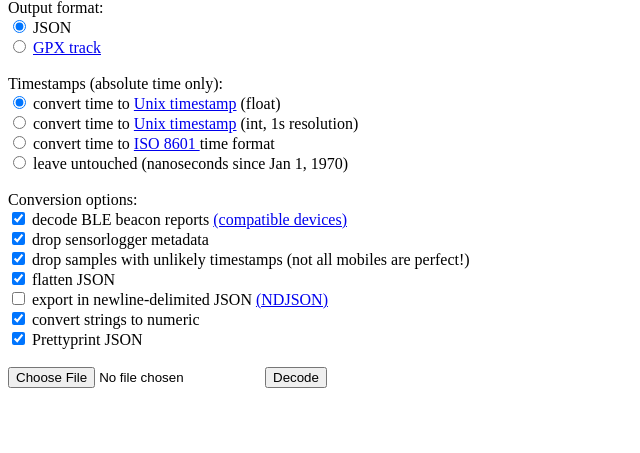
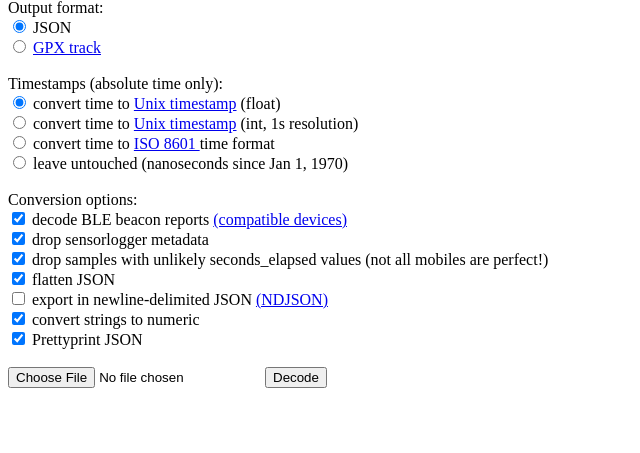
Before and after one commit to mhaberler/sensorlogger-utils, a Flask app: page /sensorlogger in a window 1280 px wide. Shown: the part 68-521 px from the top of the page, without its empty margins (0-640 px from the left). Run offline with Flask 3, Linux system fonts and the light colour scheme.

Commit message:
fix text

```diff
--- a/online-decoder/templates/sensorlogger.html
+++ b/online-decoder/templates/sensorlogger.html
@@ -30,7 +30,7 @@
         Conversion options:<br>
         <input type="checkbox" name="options" value="decode_ble" checked> decode BLE beacon reports <a href="https://decoder.theengs.io/devices/devices.html">(compatible devices)</a>  <br>
         <input type="checkbox" name="options" value="drop_metadata" checked> drop sensorlogger metadata<br>
-        <input type="checkbox" name="options" value="drop_bad_timestamps" checked> drop samples with unlikely timestamps (not all mobiles are perfect!)<br>
+        <input type="checkbox" name="options" value="drop_bad_timestamps" checked> drop samples with unlikely seconds_elapsed values (not all mobiles are perfect!)<br>
         <input type="checkbox" name="options" value="flatten_json" checked> flatten JSON <br>
         <input type="checkbox" name="options" value="ndjson" > export in newline-delimited JSON <a href="https://en.wikipedia.org/wiki/JSON_streaming#Newline-Delimited_JSON">(NDJSON) </a> <br>
         <input type="checkbox" name="options" value="strings_to_numeric" checked> convert strings to numeric<br>
```
